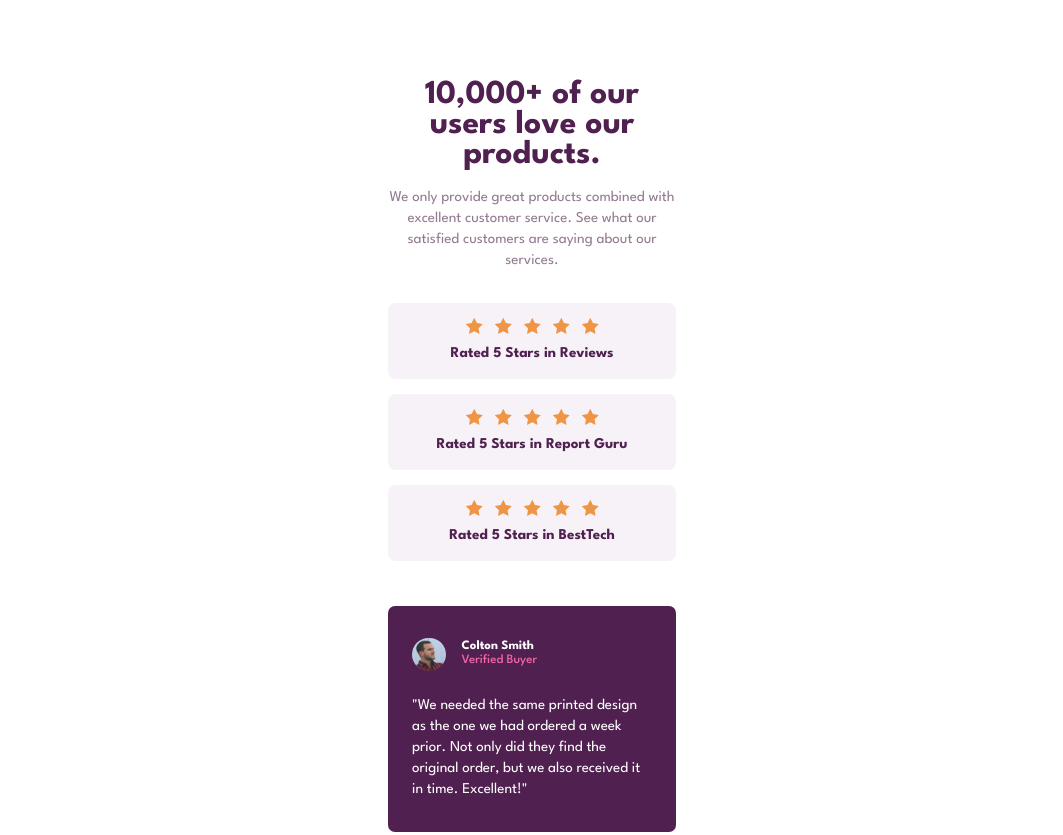
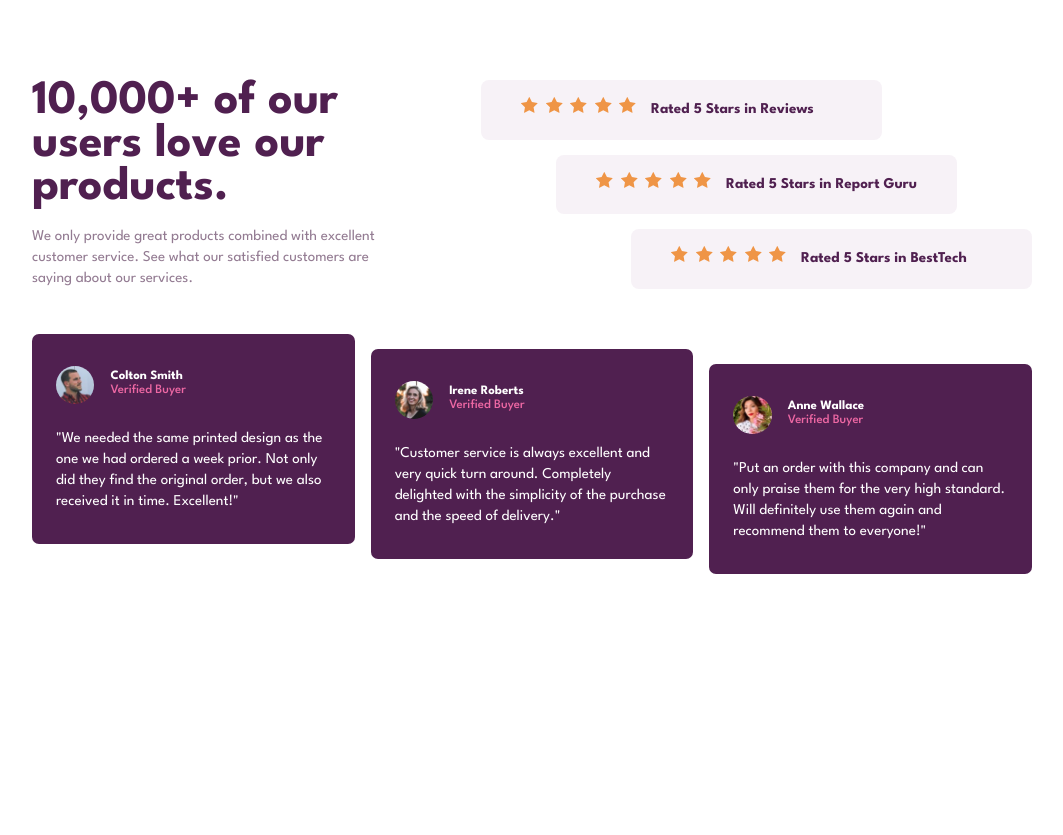
Before and after one commit to cacosted/social-proof-section, a plain HTML site: page index.html in a window 1280 px wide. Shown: the top 835 px of the page, without its empty margins (108-1171 px from the left). After the commit the page ends 800 px from the top, so only its background shows below. Drawn offline with Linux system fonts and the light colour scheme.

Commit message:
Added desktop base layout

```diff
--- a/styles.css
+++ b/styles.css
@@ -104,7 +104,7 @@ img {
 .rating__stars {
     display: flex;
     justify-content: center;
-    gap: .8em;
+    gap: .5em;
     margin-block-end: .6em;
 }
 
@@ -144,13 +144,9 @@ img {
     font-size: .8rem;
 }
 
-
-
 .testimonial__body {
     margin-block-start: 1.5rem;
 }
-
-
 
 /* ######### Profile */
 
@@ -163,3 +159,61 @@ img {
     font-size: 1em;
     font-weight: 500;
 }
+
+
+/* ######### Desktop Media Query */
+
+@media (min-width: 700px) {
+
+    .container {
+        max-width: 62.5rem;
+    }
+
+    .rating__section {
+        display: flex;
+        justify-content: space-between;
+    }
+
+    .rating__card {
+
+        display: flex;
+        align-items: center;
+        gap: 1em;
+        padding-inline: 2.5rem
+    }
+
+    .rating__card:nth-child(1) {
+        position: relative;
+        left: -10em;
+    }
+
+    .rating__card:nth-child(2) {
+        position: relative;
+        left: -5em;
+
+    }
+
+
+    .rating__content {
+        text-align: start;
+    }
+
+    .rating__title {
+        margin: 0;
+        font-size: 3rem;
+    }
+
+    .testimonial__section {
+        display: flex;
+    }
+
+    .testimonial__card:nth-child(2) {
+        position: relative;
+        top: 1em;
+    }
+
+    .testimonial__card:nth-child(3) {
+        position: relative;
+        top: 2em;
+    }
+}
```
